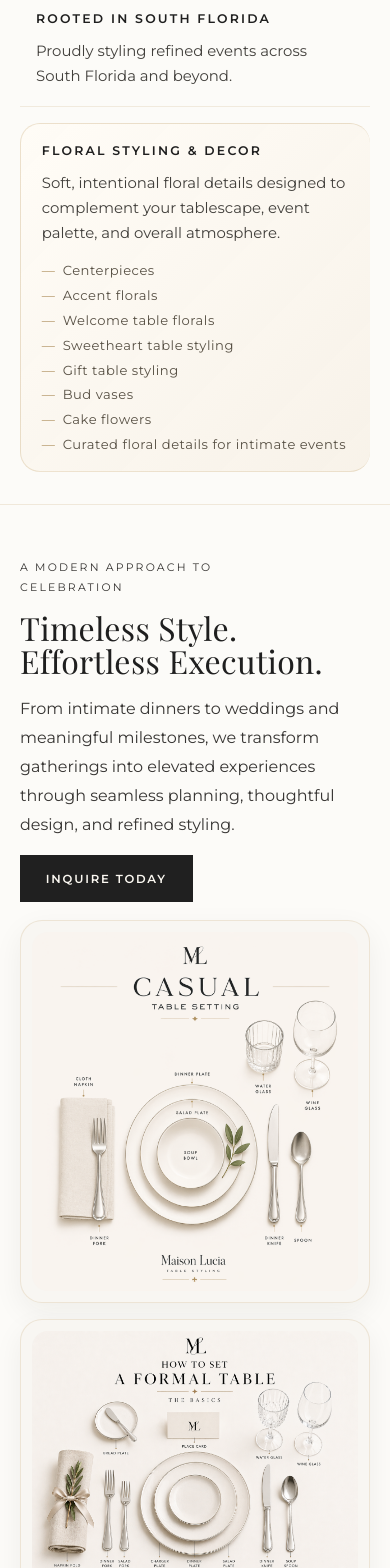
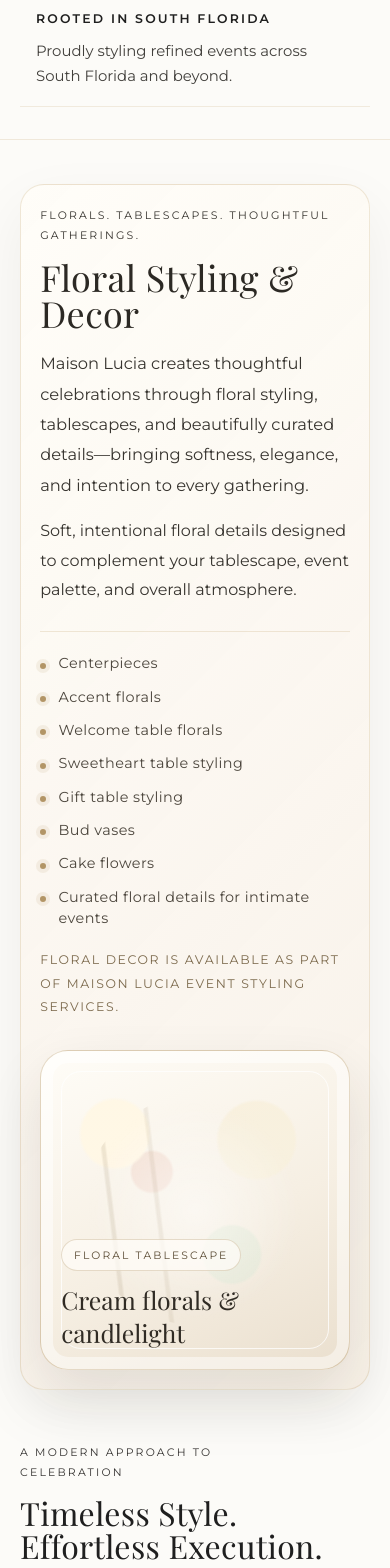
Before and after one commit to DrRobF/maison-lucia-site, a Next.js app: page / in a window 390 px wide. Shown: the part 1820-3388 px from the top of the page. Built offline with nearby package versions, Linux system fonts and the light colour scheme.

Commit message:
Refine floral styling layout

```diff
--- a/pages/index.js
+++ b/pages/index.js
@@ -96,39 +96,6 @@
   "Bud vases",
   "Cake flowers",
   "Curated floral details for intimate events",
-];
-
-const floralPlaceholders = [
-  {
-    id: "floral-tablescape-hero",
-    label: "Floral Tablescape",
-    ariaLabel: "Luxury floral tablescape with cream flowers and candles",
-  },
-  {
-    id: "floral-centerpiece",
-    label: "Centerpiece",
-    ariaLabel: "Maison Lucia floral centerpiece with soft neutral blooms",
-  },
-  {
-    id: "floral-bud-vases",
-    label: "Bud Vases",
-    ariaLabel: "Bud vase floral styling for an intimate celebration",
-  },
-  {
-    id: "floral-sweetheart-table",
-    label: "Sweetheart Table",
-    ariaLabel: "Sweetheart table with refined floral decor",
-  },
-  {
-    id: "floral-welcome-table",
-    label: "Welcome Table",
-    ariaLabel: "Welcome table with curated floral details",
-  },
-  {
-    id: "floral-cake-flowers",
-    label: "Cake Flowers",
-    ariaLabel: "Cake with delicate floral accents",
-  },
 ];
 
 const signatureCollections = [
@@ -230,18 +197,41 @@
               <p>{feature.copy}</p>
             </article>
           ))}
-          <article className={`${styles.featureCard} ${styles.floralFeatureCard}`}>
-            <h2>Floral Styling &amp; Decor</h2>
+        </section>
+
+        <section className={styles.floralDecorSection} aria-labelledby="floral-decor-title">
+          <div className={styles.floralDecorPanel}>
+            <div className={styles.floralDecorText}>
+              <p className={styles.kicker}>Florals. Tablescapes. Thoughtful Gatherings.</p>
+              <h2 id="floral-decor-title">Floral Styling &amp; Decor</h2>
+              <p className={styles.floralDecorLead}>
+                Maison Lucia creates thoughtful celebrations through floral styling, tablescapes, and
+                beautifully curated details—bringing softness, elegance, and intention to every
+                gathering.
+              </p>
               <p>
                 Soft, intentional floral details designed to complement your tablescape, event
                 palette, and overall atmosphere.
               </p>
-            <ul>
+              <ul className={styles.floralServiceList}>
                 {floralServiceExamples.map((example) => (
                   <li key={example}>{example}</li>
                 ))}
               </ul>
-          </article>
+              <p className={styles.floralDecorNote}>
+                Floral decor is available as part of Maison Lucia event styling services.
+              </p>
+            </div>
+
+            <figure
+              className={styles.floralTablescapeHero}
+              data-concept="floral-tablescape-hero"
+              aria-label="Luxury floral tablescape with cream flowers and candles"
+            >
+              <span>Floral Tablescape</span>
+              <figcaption>Cream florals &amp; candlelight</figcaption>
+            </figure>
+          </div>
         </section>
 
         <section className={styles.approachSection} id="about">
@@ -335,21 +325,6 @@
             <p className={styles.positioningLine}>
               Floral decor is available as part of Maison Lucia event styling services.
             </p>
-          </div>
-
-          <div className={styles.floralPlaceholderGrid}>
-            {floralPlaceholders.map((placeholder, index) => (
-              <figure
-                key={placeholder.id}
-                className={`${styles.floralPlaceholder} ${
-                  index === 0 ? styles.floralPlaceholderHero : ""
-                }`}
-                aria-label={placeholder.ariaLabel}
-              >
-                <span>{placeholder.label}</span>
-                <figcaption>{placeholder.id}</figcaption>
-              </figure>
-            ))}
           </div>
 
           <div className={styles.collectionSection}>
--- a/styles/Home.module.css
+++ b/styles/Home.module.css
@@ -698,33 +698,158 @@
   font-weight: 600;
 }
 
-.floralFeatureCard {
-  grid-column: span 2;
-  background: linear-gradient(135deg, rgba(255, 252, 246, 0.95), rgba(247, 241, 231, 0.92));
-  border: 1px solid rgba(194, 163, 110, 0.28);
-  border-radius: 20px;
-  padding: 1.2rem 1.3rem;
+.floralDecorSection {
+  max-width: 1240px;
+  margin: 0 auto;
+  padding: clamp(2.8rem, 6vw, 5.5rem) 1.25rem 0;
 }
 
-.floralFeatureCard ul {
-  margin: 1rem 0 0;
-  padding: 0;
+.floralDecorPanel {
+  display: grid;
+  grid-template-columns: minmax(0, 0.92fr) minmax(360px, 1.08fr);
+  gap: clamp(2rem, 5vw, 4.75rem);
+  align-items: center;
+  padding: clamp(1.5rem, 4.2vw, 3.6rem);
+  border: 1px solid rgba(194, 163, 110, 0.24);
+  border-radius: 30px;
+  background:
+    linear-gradient(135deg, rgba(255, 253, 249, 0.96), rgba(247, 241, 231, 0.9)),
+    #fbf7ef;
+  box-shadow: 0 22px 60px rgba(41, 35, 25, 0.06);
+}
+
+.floralDecorText h2 {
+  margin: 0.85rem 0 1.1rem;
+  font-size: clamp(2.25rem, 5vw, 4.45rem);
+  line-height: 1;
+  font-weight: 500;
+  color: #2c2924;
+}
+
+.floralDecorText p {
+  margin: 0;
+  color: #37342f;
+  line-height: 1.86;
+}
+
+.floralDecorLead {
+  max-width: 54ch;
+  font-size: clamp(1.02rem, 1.8vw, 1.16rem);
+}
+
+.floralDecorLead + p {
+  margin-top: 1rem;
+}
+
+.floralServiceList {
+  margin: 1.6rem 0 0;
+  padding: 1.35rem 0 0;
+  border-top: 1px solid rgba(194, 163, 110, 0.24);
   list-style: none;
   display: grid;
   grid-template-columns: repeat(2, minmax(0, 1fr));
-  gap: 0.55rem 1rem;
+  gap: 0.78rem 1.35rem;
 }
 
-.floralFeatureCard li {
-  color: #575044;
-  font-size: 0.82rem;
-  letter-spacing: 0.04em;
+.floralServiceList li {
+  position: relative;
+  padding-left: 1.15rem;
+  color: #4c463d;
+  font-size: 0.9rem;
+  line-height: 1.45;
+  letter-spacing: 0.03em;
 }
 
-.floralFeatureCard li::before {
-  content: "—";
-  color: #b29566;
-  margin-right: 0.45rem;
+.floralServiceList li::before {
+  content: "";
+  position: absolute;
+  left: 0;
+  top: 0.64em;
+  width: 0.38rem;
+  height: 0.38rem;
+  border-radius: 999px;
+  background: #b29566;
+  box-shadow: 0 0 0 4px rgba(178, 149, 102, 0.12);
+}
+
+.floralDecorNote {
+  margin-top: 1.25rem !important;
+  font-size: 0.78rem;
+  letter-spacing: 0.13em;
+  text-transform: uppercase;
+  color: #7c6a4d !important;
+}
+
+.floralTablescapeHero {
+  margin: 0;
+  min-height: clamp(360px, 44vw, 560px);
+  border: 1px solid rgba(178, 149, 102, 0.34);
+  border-radius: 28px;
+  background:
+    radial-gradient(circle at 24% 26%, rgba(255, 247, 229, 0.95) 0 10%, transparent 11%),
+    radial-gradient(circle at 36% 38%, rgba(243, 223, 211, 0.86) 0 7%, transparent 8%),
+    radial-gradient(circle at 70% 28%, rgba(248, 240, 221, 0.9) 0 12%, transparent 13%),
+    radial-gradient(circle at 62% 64%, rgba(224, 232, 214, 0.62) 0 10%, transparent 11%),
+    linear-gradient(155deg, #fffdf8 0%, #f6efe3 56%, #eadfce 100%);
+  box-shadow:
+    inset 0 0 0 12px rgba(255, 255, 255, 0.46),
+    0 24px 55px rgba(44, 35, 23, 0.11);
+  display: flex;
+  flex-direction: column;
+  justify-content: flex-end;
+  padding: clamp(1.25rem, 3vw, 2rem);
+  position: relative;
+  overflow: hidden;
+}
+
+.floralTablescapeHero::before {
+  content: "";
+  position: absolute;
+  inset: 14%;
+  border-radius: 999px;
+  background:
+    linear-gradient(
+      90deg,
+      transparent 0 11%,
+      rgba(141, 119, 82, 0.14) 12% 13%,
+      transparent 14% 32%,
+      rgba(141, 119, 82, 0.1) 33% 34%,
+      transparent 35%
+    ),
+    radial-gradient(ellipse at center, rgba(255, 255, 255, 0.5), transparent 68%);
+  transform: rotate(-7deg);
+}
+
+.floralTablescapeHero::after {
+  content: "";
+  position: absolute;
+  inset: 20px;
+  border: 1px solid rgba(255, 255, 255, 0.76);
+  border-radius: 20px;
+  pointer-events: none;
+}
+
+.floralTablescapeHero span {
+  position: relative;
+  z-index: 1;
+  width: fit-content;
+  padding: 0.52rem 0.74rem;
+  border: 1px solid rgba(178, 149, 102, 0.32);
+  border-radius: 999px;
+  background: rgba(255, 253, 248, 0.72);
+  color: #5c4d36;
+  font-size: 0.67rem;
+  letter-spacing: 0.2em;
+  text-transform: uppercase;
+}
+
+.floralTablescapeHero figcaption {
+  position: relative;
+  z-index: 1;
+  margin-top: 0.75rem;
+  font-family: var(--font-heading);
+  font-size: clamp(1.55rem, 3vw, 2.5rem);
+  color: #302b24;
 }
 
 .galleryCategory {
@@ -768,64 +893,6 @@
   letter-spacing: 0.14em;
   text-transform: uppercase;
   color: #7c6a4d !important;
-}
-
-.floralPlaceholderGrid {
-  margin-top: 2rem;
-  display: grid;
-  grid-template-columns: repeat(3, minmax(0, 1fr));
-  gap: 1rem;
-}
-
-.floralPlaceholder {
-  margin: 0;
-  min-height: 260px;
-  border: 1px solid rgba(178, 149, 102, 0.32);
-  border-radius: 24px;
-  background:
-    radial-gradient(circle at 25% 24%, rgba(244, 225, 218, 0.78) 0 12%, transparent 13%),
-    radial-gradient(circle at 70% 30%, rgba(224, 232, 214, 0.65) 0 10%, transparent 11%),
-    radial-gradient(circle at 46% 72%, rgba(248, 229, 169, 0.42) 0 8%, transparent 9%),
-    linear-gradient(145deg, #fffdf9 0%, #f7f1e8 58%, #eee5d7 100%);
-  box-shadow: inset 0 0 0 10px rgba(255, 255, 255, 0.45), 0 16px 38px rgba(32, 28, 20, 0.07);
-  display: flex;
-  flex-direction: column;
-  justify-content: flex-end;
-  padding: 1.2rem;
-  position: relative;
-  overflow: hidden;
-}
-
-.floralPlaceholder::after {
-  content: "";
-  position: absolute;
-  inset: 18px;
-  border: 1px solid rgba(255, 255, 255, 0.74);
-  border-radius: 18px;
-  pointer-events: none;
-}
-
-.floralPlaceholderHero {
-  grid-column: span 2;
-  min-height: 360px;
-}
-
-.floralPlaceholder span {
-  position: relative;
-  z-index: 1;
-  font-family: var(--font-heading);
-  font-size: clamp(1.35rem, 2.6vw, 2.15rem);
-  color: #2f2b25;
-}
-
-.floralPlaceholder figcaption {
-  position: relative;
-  z-index: 1;
-  margin-top: 0.45rem;
-  font-size: 0.64rem;
-  letter-spacing: 0.18em;
-  text-transform: uppercase;
-  color: #7a6a53;
 }
 
 .collectionSection {
@@ -902,20 +969,26 @@
 }
 
 @media (max-width: 1040px) {
-  .floralPlaceholderGrid,
+  .floralDecorPanel {
+    grid-template-columns: 1fr;
+  }
+
   .collectionList {
     grid-template-columns: repeat(2, minmax(0, 1fr));
   }
 }
 
 @media (max-width: 640px) {
-  .floralFeatureCard,
-  .floralPlaceholderHero {
-    grid-column: span 1;
+  .floralDecorPanel {
+    padding: 1.2rem;
+    border-radius: 24px;
   }
 
-  .floralFeatureCard ul,
-  .floralPlaceholderGrid,
+  .floralTablescapeHero {
+    min-height: 320px;
+  }
+
+  .floralServiceList,
   .collectionList,
   .inquiryForm fieldset {
     grid-template-columns: 1fr;
```
Lines whose indentation alone changed are shown as unchanged.
